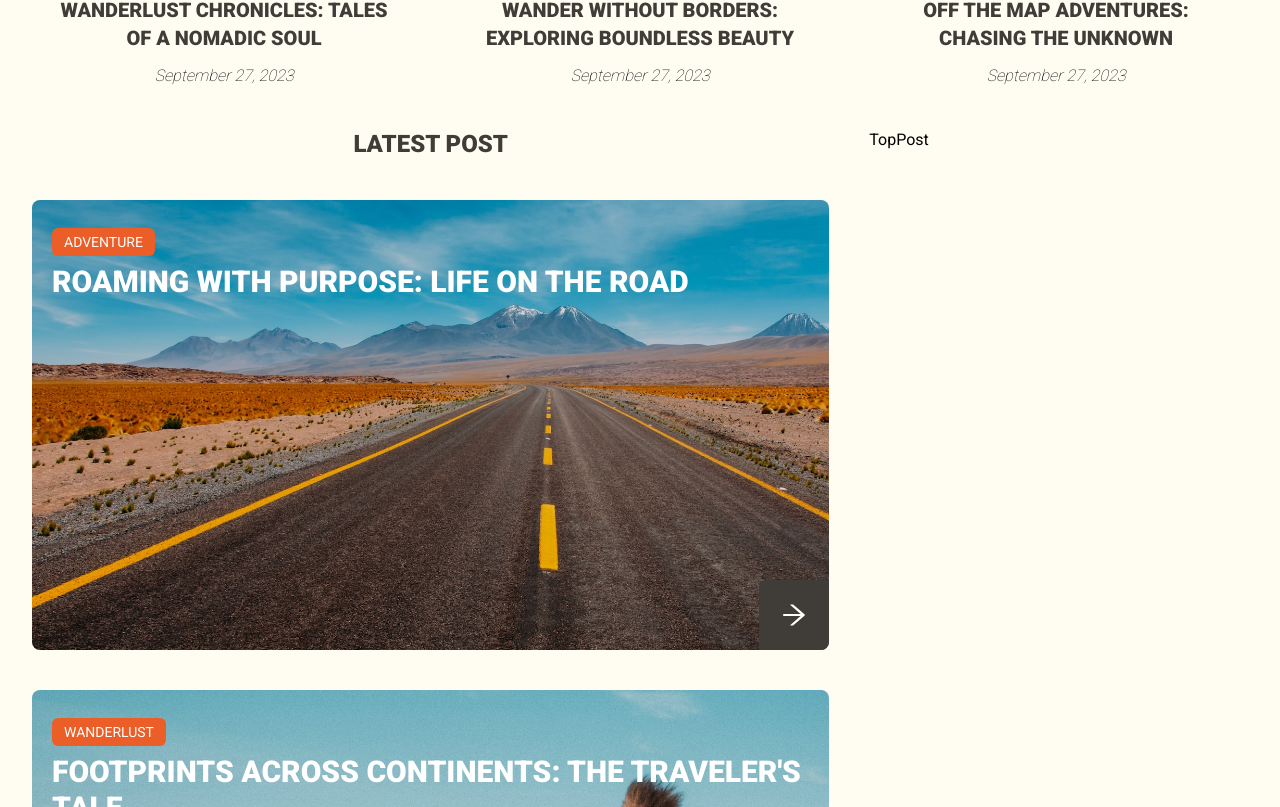
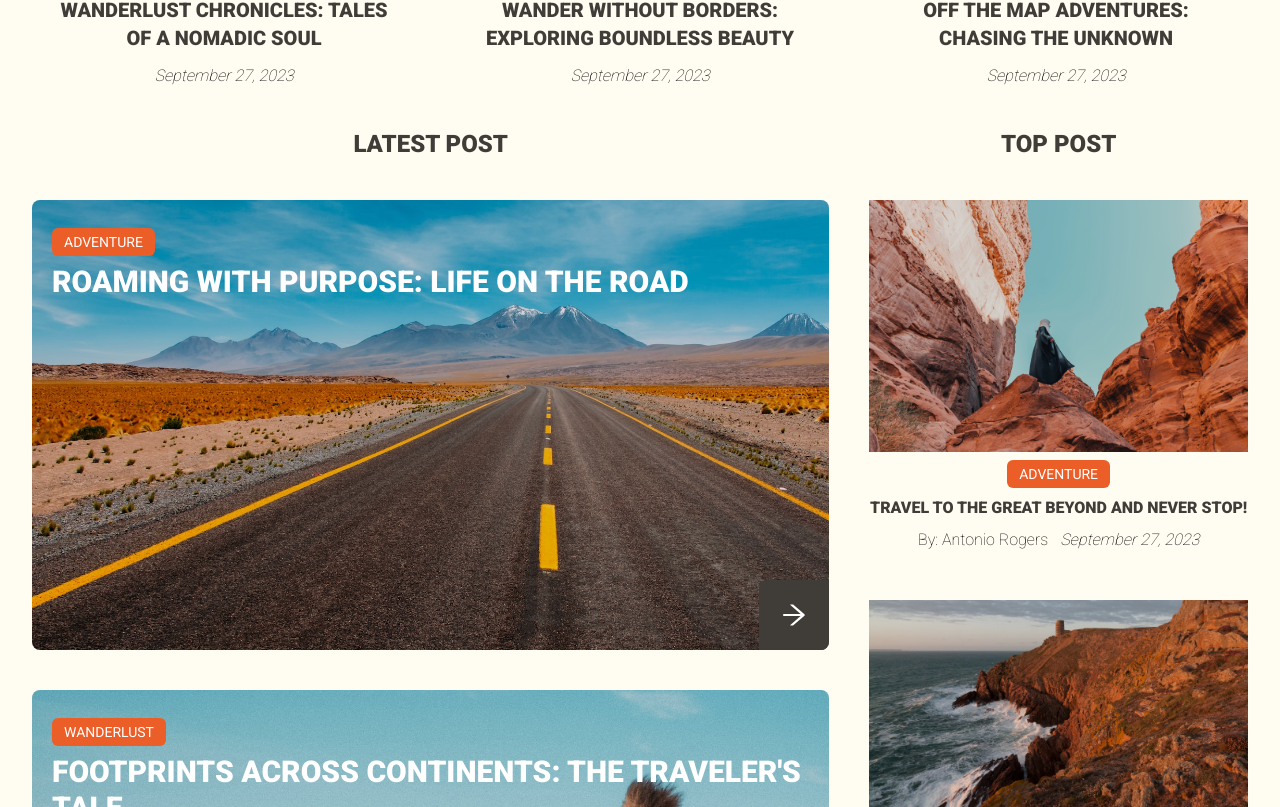
Before and after one commit to baized1245/TravelBlog-with-next.js, a Next.js app: page / in a window 1280 px wide. Shown: the part 1333-2140 px from the top of the page. Built offline with nearby package versions, Linux system fonts and the light colour scheme.

Commit message:
Top Post Component

```diff
--- a/components/shared/TopPost.tsx
+++ b/components/shared/TopPost.tsx
@@ -2,9 +2,53 @@
 import Link from "next/link";
 import Tag from "../ui/Tag";
 import Overlay from "../ui/Overlay";
+import { blogData } from "@/constants/blogData";
 
 const TopPost = () => {
-  return <div>TopPost</div>;
+  const topPost = blogData.filter((blog) => blog.topPost === true);
+
+  return (
+    <section aria-labelledby="top-post">
+      <div className="w-full text-center">
+        <h2
+          id="top-post"
+          className="text-center text-2xl font-extrabold uppercase text-tertiary inline-block px-2 mb-10"
+        >
+          Top Post
+        </h2>
+      </div>
+
+      <div className="flex h-full flex-col gap-12 items-center">
+        {topPost.map((post, index) => (
+          <Link href={`/blog/${post.id}`}>
+            <article key={index}>
+              <div className="relative cursor-pointer">
+                <Image
+                  src={post.image_path}
+                  width={800}
+                  height={800}
+                  alt={`Image for ${post.title}`}
+                />
+                <Overlay />
+              </div>
+              <div className="w-full flex justify-center bottom-0">
+                <Tag text={post.tags} />
+              </div>
+
+              <h3 className="font-extrabold uppercase text-tertiary text-center">
+                {post.title}
+              </h3>
+
+              <div className="flex gap-3 justify-center mt-2">
+                <span className="font-light">By: {post.authorName}</span>
+                <span className="italic font-light">{post.publishDate}</span>
+              </div>
+            </article>
+          </Link>
+        ))}
+      </div>
+    </section>
+  );
 };
 
 export default TopPost;
```
